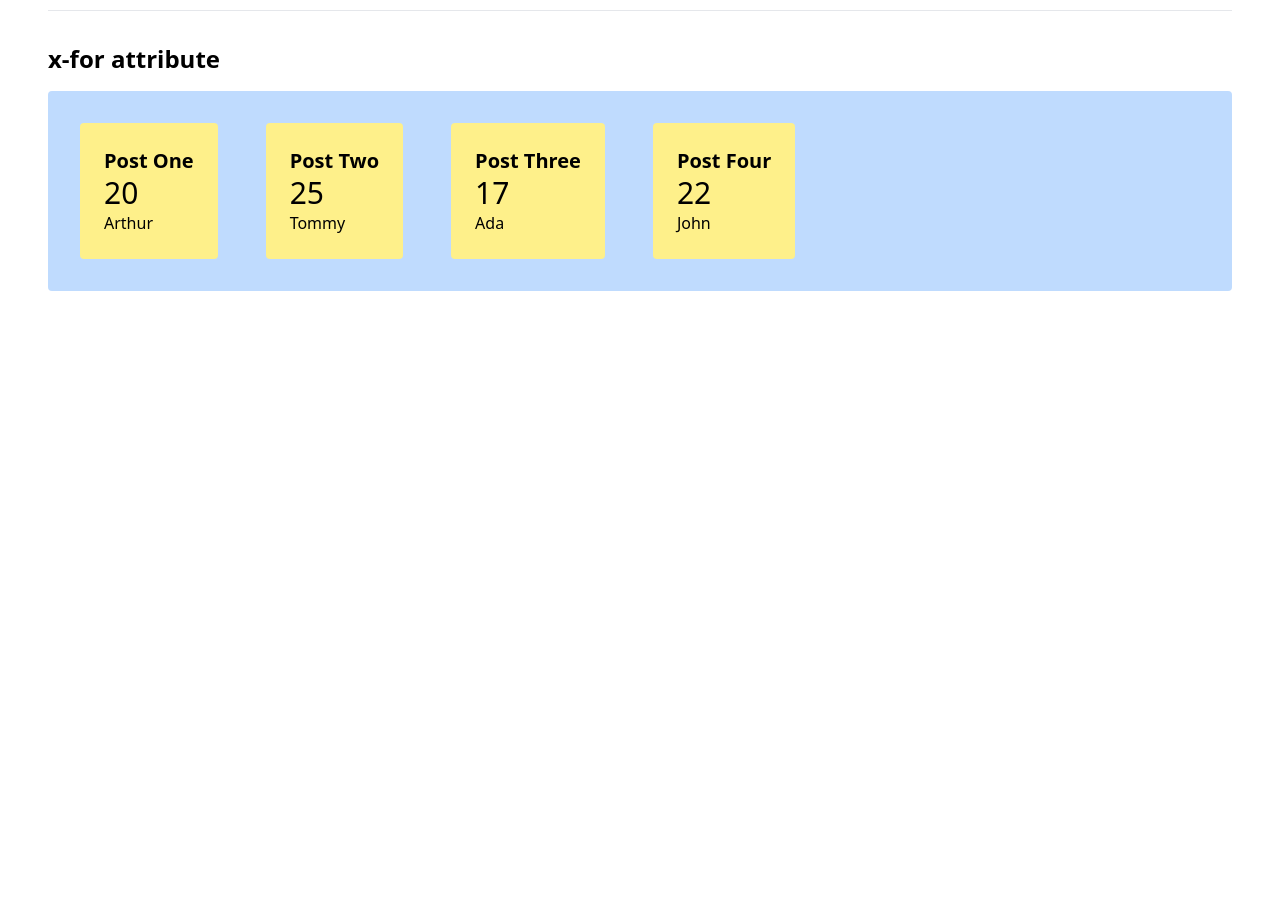
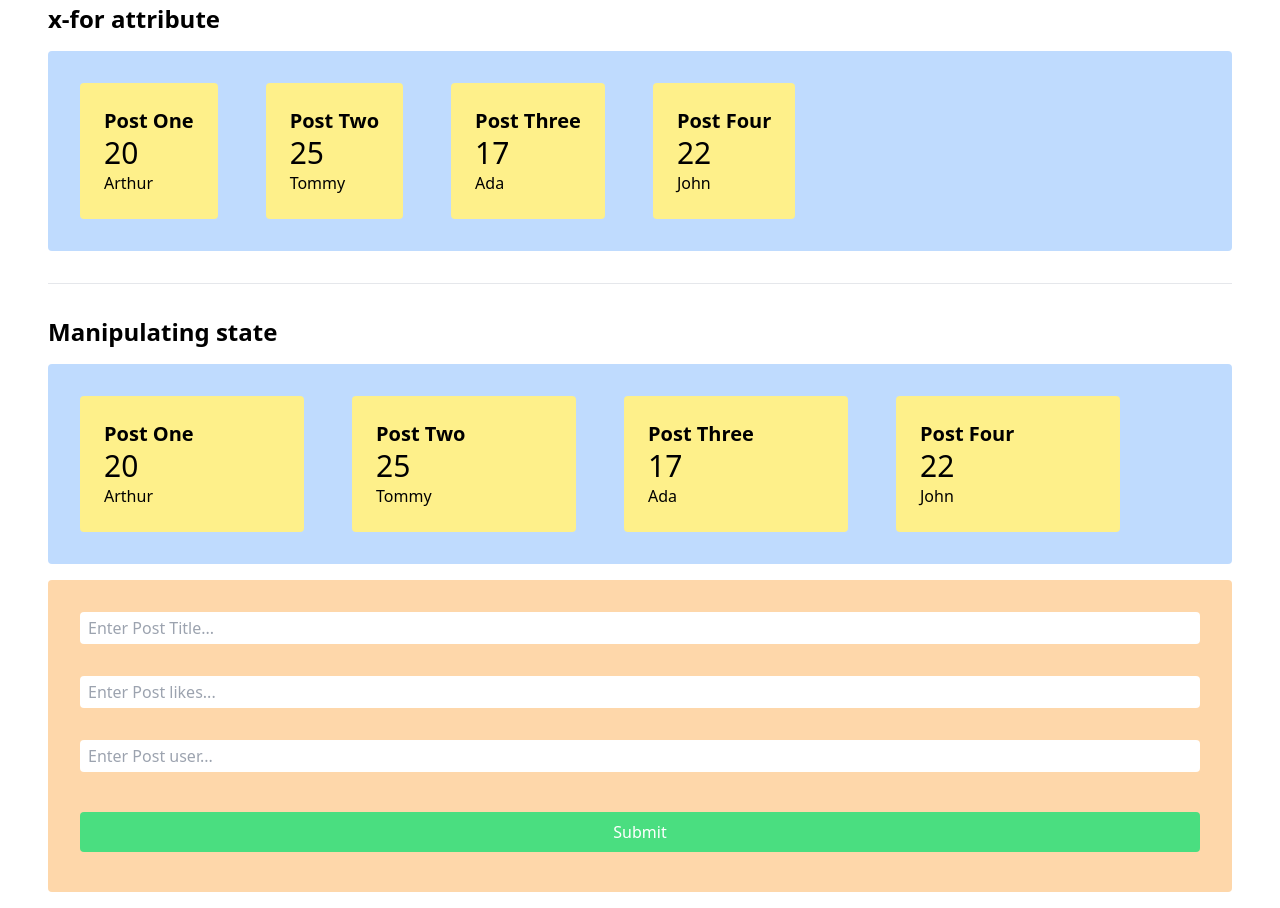
Before and after one commit to Lakshit-Chiranjiv/Alpine-JS-Sandbox, a plain HTML site: page index.html in a window 1280 px wide. Shown: the part 2653-3561 px from the top of the page. Before the commit the page ends 2960 px from the top, so only its background shows below. Drawn offline with nearby package versions, Linux system fonts and the light colour scheme.

Commit message:
Manipulating state

```diff
--- a/index.html
+++ b/index.html
@@ -108,8 +108,6 @@
             <p>Entered role : <span x-text="role" class="font-bold"></span></p>
             <p>Entered hobby : <span x-text="hobby" class="font-bold"></span></p>
         </div>
-
-        <br>
     </div>
 
     <hr class="bg-black my-8">
@@ -148,7 +146,37 @@
         </div>
     </div>
 
+    <hr class="bg-black my-8">
 
+    <!-- x-for & Manipulating state -->
+    <h3 class="text-2xl font-semibold my-4">Manipulating state</h3>
+    <div x-data="{
+        Posts:[
+        {title: 'Post One', likes: 20, user: 'Arthur'},
+        {title: 'Post Two', likes: 25, user: 'Tommy'},
+        {title: 'Post Three', likes: 17, user: 'Ada'},
+        {title: 'Post Four', likes: 22, user: 'John'}
+        ],
+        title: '', likes: '', user: ''
+    }">
+        <div class="bg-blue-200 rounded p-8 my-4 flex gap-12 flex-wrap">
+            <template x-for="post in Posts">
+                <div class="bg-yellow-200 rounded p-6 w-1/5">
+                    <p class="font-bold text-xl" x-text="post.title"></p>
+                    <p class="text-3xl" x-text="post.likes"></p>
+                    <p x-text="post.user"></p>
+                </div>
+            </template>
+        </div>
+
+        <div class="bg-orange-200 p-8 rounded my-4">
+            <input type="text" class="w-full h-8 rounded p-2 mb-8" placeholder="Enter Post Title..." x-model="title">
+            <input type="number" class="w-full h-8 rounded p-2 mb-8" placeholder="Enter Post likes..." x-model="likes">
+            <input type="text" class="w-full h-8 rounded p-2 mb-8" placeholder="Enter Post user..." x-model="user">
+
+            <button @click="Posts.push({title,likes,user})" class="bg-green-400 text-white w-full rounded p-2 px-8 my-2">Submit</button>
+        </div>
+    </div>
 
 
 
```
